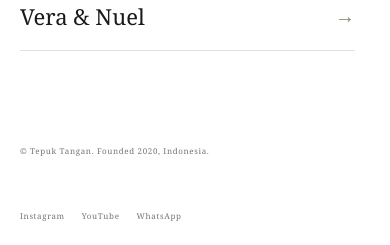
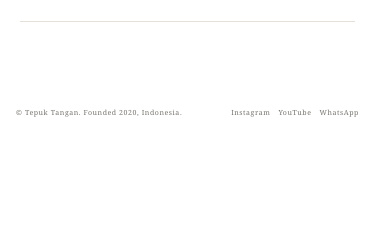
Before and after one commit to ezekielreuben-kandoko/AFL-2-Webdev-web.tepuktangan.id, a Laravel app: page /gallery in a window 390 px wide. Shown: the part 1410-1655 px from the top of the page. After the commit the page ends 1527 px from the top, so only its background shows below. Run offline with Laravel 12, Linux system fonts and the light colour scheme; data comes from the database, SQL or seed files in the repository; some web fonts are replaced.

Commit message:
RESPONSIF

```diff
--- a/public/mydesign/style.css
+++ b/public/mydesign/style.css
@@ -527,6 +527,17 @@ h6 {
     .nav__menu > .nav__link {
         width: 100%;
         box-sizing: border-box;
+    }
+
+    .nav__menu.is-open {
+        display: flex;
+        padding-bottom: 10px;
+    }
+
+    body:has(.home-page) .nav__menu.is-open {
+        padding: 12px;
+        border-radius: 12px;
+        background-color: #000000;
     }
 }
 
@@ -1430,17 +1441,27 @@ body:has(.home-page) .nav {
     }
 
     .home-footer {
-        align-items: flex-start;
-        flex-direction: column;
-        gap: 16px;
-        padding: 22px 20px;
-        font-size: 8px;
-        line-height: 1.6;
+        display: flex;
+        min-height: 0;
+        align-items: center;
+        flex-direction: row;
+        flex-wrap: nowrap;
+        justify-content: space-between;
+        gap: 8px;
+        padding: 14px 16px;
+        font-size: clamp(6.5px, 1.8vw, 8px);
+        line-height: 1.4;
+    }
+
+    .home-footer > p {
+        white-space: nowrap;
     }
 
     .home-footer nav {
-        justify-content: flex-start;
-        gap: 17px;
+        flex: 0 0 auto;
+        justify-content: flex-end;
+        gap: clamp(8px, 2vw, 14px);
+        white-space: nowrap;
     }
 }
 
@@ -1811,7 +1832,8 @@ body:has(.home-page) .nav {
     }
 
     .gallery-hero__title {
-        font-size: clamp(56px, 18vw, 72px);
+        font-size: clamp(32px, 10vw, 52px);
+        overflow-wrap: anywhere;
     }
 
     .gallery-hero__quote {
```
